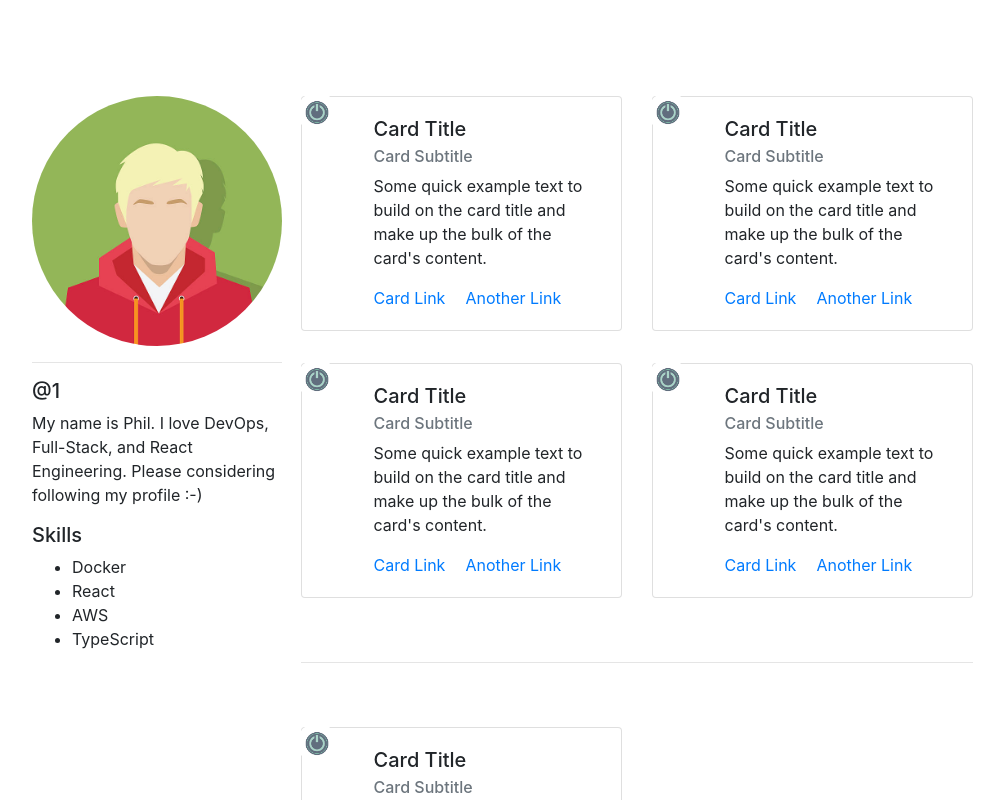
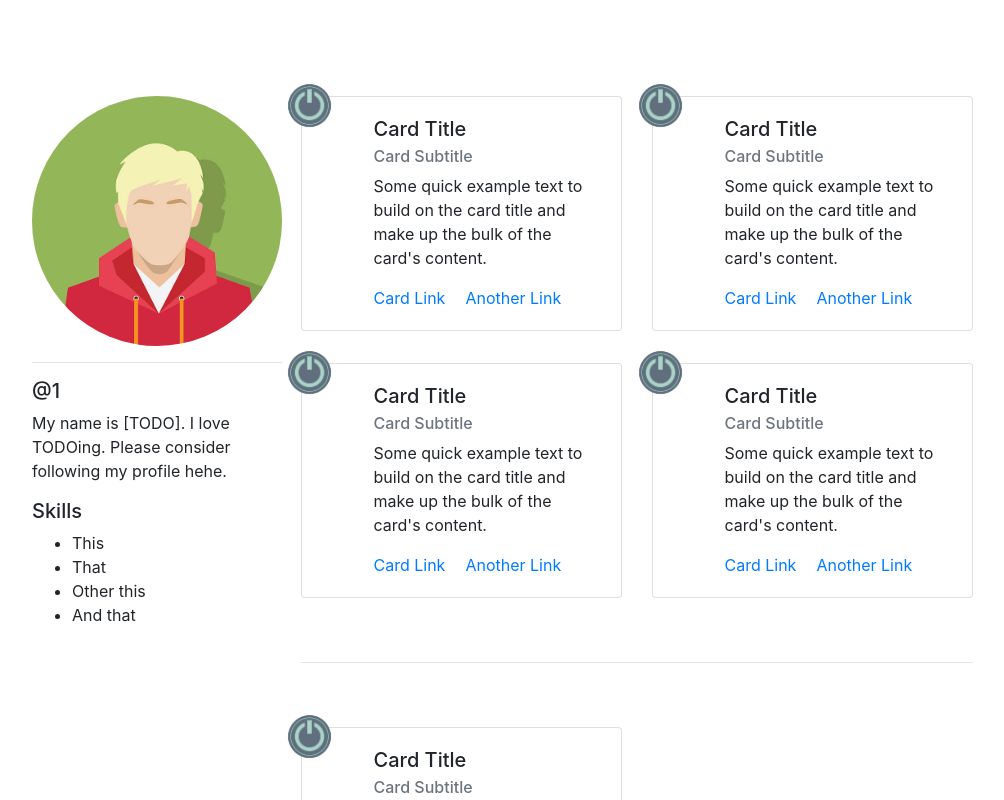
Before and after one commit to andromia/cvrp-client, a Next.js app: page /apps/1 in a window 1280 px wide. Shown: the top 800 px of the page, without its empty margins (117-1121 px from the left). Built offline with nearby package versions, Linux system fonts and the light colour scheme.

Commit message:
small updates to apps page

```diff
--- a/components/apps/CardIcon.tsx
+++ b/components/apps/CardIcon.tsx
@@ -6,8 +6,8 @@ import AppIcon from "../images/AppIcon";
 
 const CustomContainer = styled.div`
     position: absolute;
-    left: -5px;
-    top: -5px;
+    left: -30px;
+    top: -30px;
 `;
 
 const CardIcon = () => {
--- a/components/apps/UserProfile.tsx
+++ b/components/apps/UserProfile.tsx
@@ -12,14 +12,14 @@ const UserProfile = (props: Props) => {
             <Profile />
             <hr />
             <h5>@{props.username}</h5>
-            <p>My name is Phil. I love DevOps, Full-Stack, and React Engineering. Please considering following my profile :-)</p>
+            <p>My name is [TODO]. I love TODOing. Please consider following my profile hehe.</p>
             <h5>Skills</h5>
             <p>
                 <ul>
-                    <li>Docker</li>
-                    <li>React</li>
-                    <li>AWS</li>
-                    <li>TypeScript</li>
+                    <li>This</li>
+                    <li>That</li>
+                    <li>Other this</li>
+                    <li>And that</li>
                 </ul>
             </p>
         </div>
--- a/components/images/AppIcon.tsx
+++ b/components/images/AppIcon.tsx
@@ -4,7 +4,7 @@ import React, { ReactElement } from "react";
 import Image from "react-bootstrap/Image";
 
 const AppIcon = (): ReactElement => {
-    return <Image src="/app_icon.png" roundedCircle height="40px" />;
+    return <Image src="/app_icon.png" roundedCircle height="75px" />;
 };
 
 export default AppIcon;
```
Also changed, not shown: public/app_icon.png.
